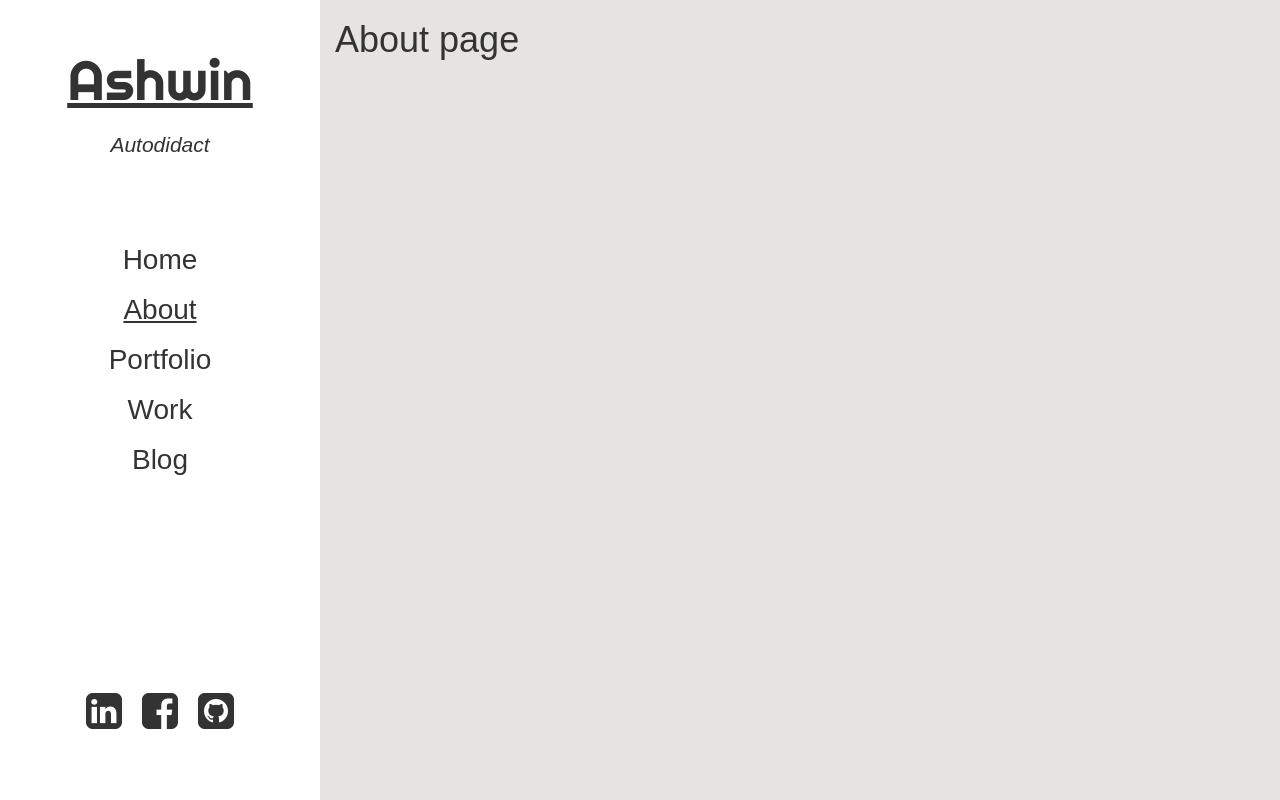
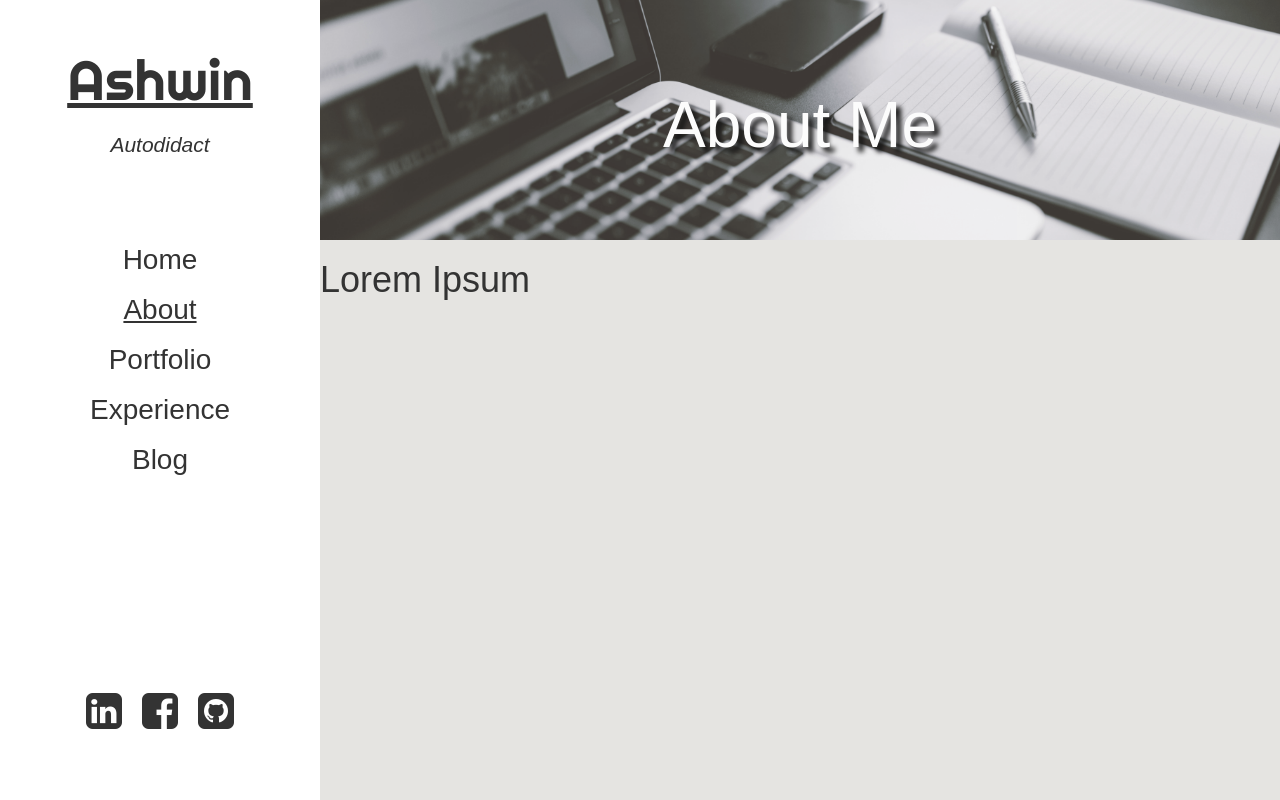
Before and after one commit to ashwinath/personal-website-2.0, a React (Create React App) app: page /About in a window 1280 px wide. Built offline with nearby package versions, Linux system fonts and the light colour scheme; a web font is replaced by a local one.

Commit message:
generalised subpage layout and applied to all links

```diff
--- a/src/App.css
+++ b/src/App.css
@@ -7,7 +7,6 @@ html, body, #root, #router, #side-bar, .main-section {
   html, body, #root, #router, #side-bar, .main-section {
     width: 100%;
   }
-
 }
 
 #side-bar {
@@ -47,6 +46,7 @@ html, body, #root, #router, #side-bar, .main-section {
 
 .main-section {
   background: #e5e4e1;
+  padding: 0;
 }
 
 .center-vertical-parent {
@@ -98,3 +98,36 @@ html, body, #root, #router, #side-bar, .main-section {
   padding: 10px 10px;
   cursor: pointer;
 }
+
+.page-details {
+  width: 100%;
+  height: 30%;
+  color: white;
+}
+
+.page-name h1 {
+  color: white;
+  font-size: 8vh;
+  text-shadow: 5px 5px 5px #000;
+}
+
+.img-background {
+  background-size: cover;
+  background-repeat: no-repeat;
+  background-position: center center;
+  opacity: 0.9;
+}
+
+.img-background-About {
+  background-image: url('./images/LandingWallpaper.jpg');
+}
+
+/* TODO: change img */
+.img-background-Portfolio {
+  background-image: url('./images/LandingWallpaper.jpg');
+}
+
+/* TODO: change img */
+.img-background-Experience {
+  background-image: url('./images/LandingWallpaper.jpg');
+}
--- a/src/App.js
+++ b/src/App.js
@@ -1,11 +1,11 @@
 import React, { Component } from 'react';
 import './App.css';
 import { BrowserRouter as Router, Route } from 'react-router-dom';
-import SideBar from './Components/SideBar';
-import About from './Components/About';
-import Portfolio from './Components/Portfolio';
-import Work from './Components/Work';
-import LandingPage from './Components/LandingPage';
+import SideBar from './Pages/SideBar';
+import About from './Pages/About';
+import Portfolio from './Pages/Portfolio';
+import Experience from './Pages/Experience';
+import LandingPage from './Pages/LandingPage';
 
 class App extends Component {
   render() {
@@ -17,7 +17,7 @@ class App extends Component {
           <Route exact path="/Home" component={LandingPage}/>
           <Route exact path="/About" component={About}/>
           <Route exact path="/Portfolio" component={Portfolio}/>
-          <Route exact path="/Work" component={Work}/>
+          <Route exact path="/Experience" component={Experience}/>
         </div>
       </Router>
     );
--- /dev/null
+++ b/src/Components/PageDetails.js
@@ -0,0 +1,16 @@
+import React, { Component } from 'react';
+
+class PageDetails extends Component {
+  render() {
+    const pageName = this.props.pageName;
+    return (
+      <div className="page-details center-vertical-parent">
+        <div className={`img-background-${pageName} img-background center-vertical page-name text-center`}>
+          <h1>{pageName}</h1>
+        </div>
+      </div>
+    );
+  }
+}
+
+export default PageDetails;
--- /dev/null
+++ b/src/Components/SubPage.js
@@ -0,0 +1,15 @@
+import React, { Component } from 'react';
+import PageDetails from '../Components/PageDetails';
+
+class SubPage extends Component {
+  render() {
+    return (
+      <div className="col-md-9 main-section">
+        <PageDetails pageName={this.props.pageName}/>
+        {this.props.children}
+      </div>
+    );
+  }
+}
+
+export default SubPage;
--- a/src/Components/Work.js
+++ /dev/null
@@ -1,13 +0,0 @@
-import React, { Component } from 'react';
-
-class Work extends Component {
-  render() {
-    return (
-      <div className="col-md-9 main-section">
-        <h1>Work</h1>
-      </div>
-    );
-  }
-}
-
-export default Work;
--- a/src/Components/About.js
+++ b/src/Pages/About.js
@@ -1,11 +1,12 @@
 import React, { Component } from 'react';
+import SubPage from '../Components/SubPage'
 
 class About extends Component {
   render() {
     return (
-      <div className="col-md-9 main-section">
-        <h1>About page</h1>
-      </div>
+      <SubPage pageName="About Me">
+        <h1>Lorem Ipsum</h1>
+      </SubPage>
     );
   }
 }
--- /dev/null
+++ b/src/Pages/Experience.js
@@ -0,0 +1,14 @@
+import React, { Component } from 'react';
+import SubPage from '../Components/SubPage'
+
+class Experience extends Component {
+  render() {
+    return (
+      <SubPage pageName="Experience">
+        <h1>Lorem Ipsum</h1>
+      </SubPage>
+    );
+  }
+}
+
+export default Experience;
--- a/src/Components/LandingPage.js
+++ b/src/Pages/LandingPage.js
@@ -6,7 +6,7 @@ class LandingPage extends Component {
       <div id="landing"
         className="col-md-9 main-section center-vertical-parent">
         <div id="landing-content" className="center-vertical">
-          <h1>I'M ASHWIN, DEVEVELOPER.</h1>
+          <h1>Hi, I write software.</h1>
         </div>
       </div>
     );
--- a/src/Components/Portfolio.js
+++ b/src/Pages/Portfolio.js
@@ -1,11 +1,12 @@
 import React, { Component } from 'react';
+import SubPage from '../Components/SubPage'
 
 class Portfolio extends Component {
   render() {
     return (
-      <div className="col-md-9 main-section">
-        <h1>Portfolio</h1>
-      </div>
+      <SubPage pageName="Portfolio">
+        <h1>Lorem Ipsum</h1>
+      </SubPage>
     );
   }
 }
--- a/src/Components/SideBar.js
+++ b/src/Pages/SideBar.js
@@ -37,7 +37,7 @@ function Introduction() {
 
 function Links() {
   const blogSite = 'https://blog.ashwinchat.com';
-  const links = ["Home", "About", "Portfolio", "Work"];
+  const links = ["Home", "About", "Portfolio", "Experience"];
   return (
     <div id="links"
       className="middle">
```
